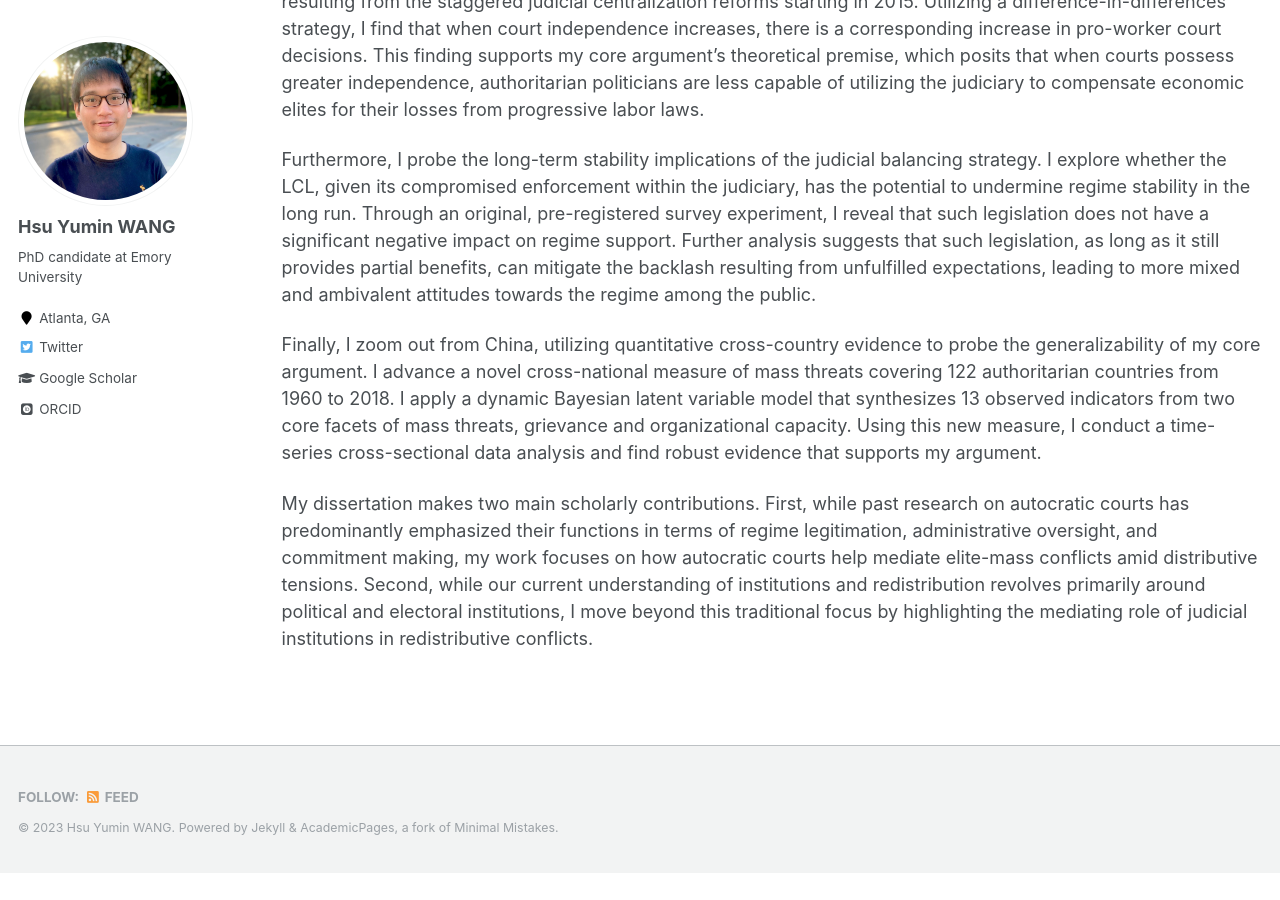
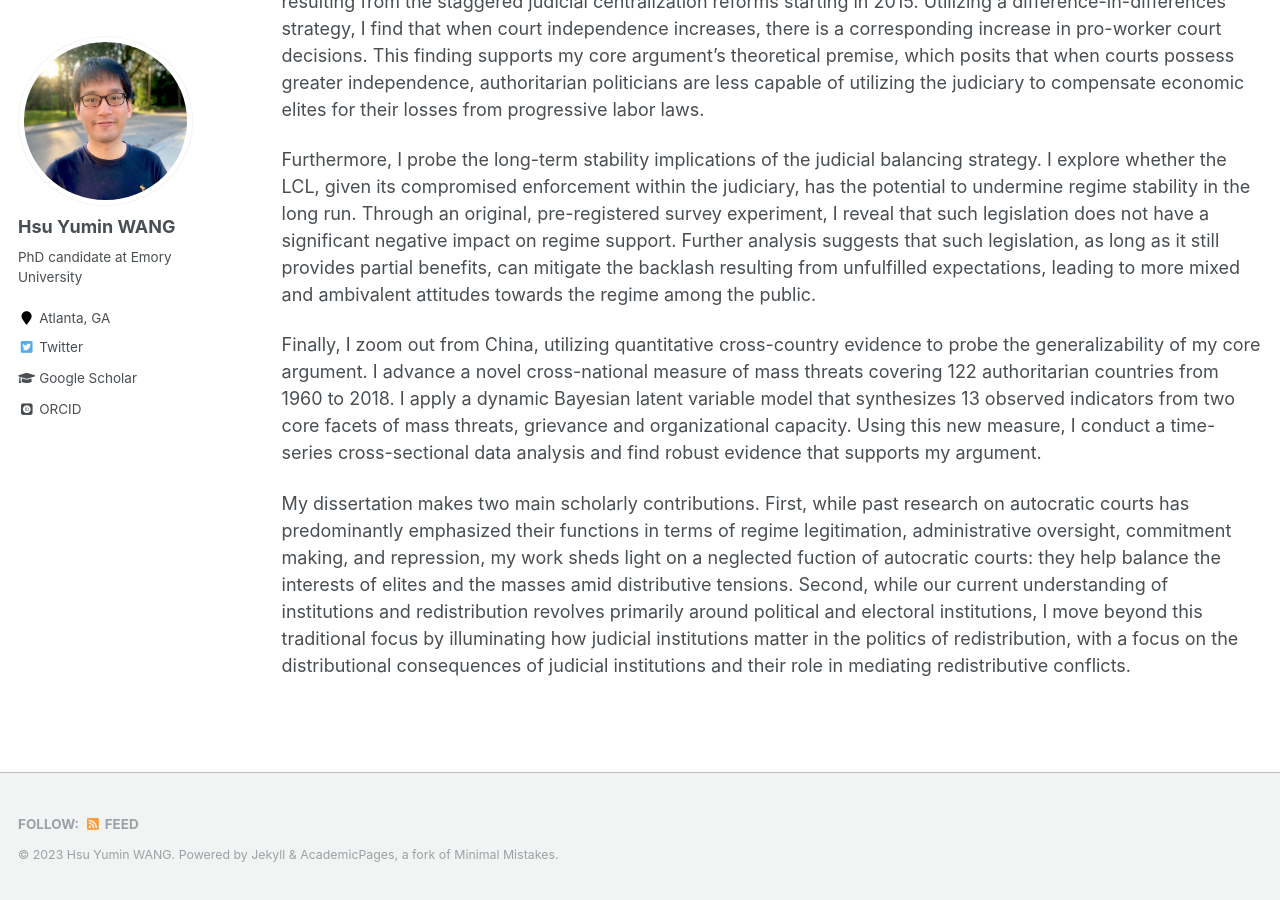
Before and after one commit to hsuyumin/hsuyumin.github.io, a Jekyll site: the page built from _pages/dissertation.md, in a window 1280 px wide and 900 px high, scrolled down 1017 px. Built offline with Jekyll 4.4.1, drawn with Linux system fonts in a browser that asks for light colours; some web fonts are replaced; before the commit the page ends 1890 px from its top, so only the background shows below that.

Commit message:
Update dissertation.md

```diff
--- a/_pages/dissertation.md
+++ b/_pages/dissertation.md
@@ -24,4 +24,4 @@ Furthermore, I probe the long-term stability implications of the judicial balanc
 
 Finally, I zoom out from China, utilizing quantitative cross-country evidence to probe the generalizability of my core argument. I advance a novel cross-national measure of mass threats covering 122 authoritarian countries from 1960 to 2018. I apply a dynamic Bayesian latent variable model that synthesizes 13 observed indicators from two core facets of mass threats, grievance and organizational capacity. Using this new measure, I conduct a time-series cross-sectional data analysis and find robust evidence that supports my argument.
 
-My dissertation makes two main scholarly contributions. First, while past research on autocratic courts has predominantly emphasized their functions in terms of regime legitimation, administrative oversight, and commitment making, my work focuses on how autocratic courts help mediate elite-mass conflicts amid distributive tensions. Second, while our current understanding of institutions and redistribution revolves primarily around political and electoral institutions, I move beyond this traditional focus by highlighting the mediating role of judicial institutions in redistributive conflicts.
+My dissertation makes two main scholarly contributions. First, while past research on autocratic courts has predominantly emphasized their functions in terms of regime legitimation, administrative oversight, commitment making, and repression, my work sheds light on a neglected fuction of autocratic courts: they help balance the interests of elites and the masses amid distributive tensions. Second, while our current understanding of institutions and redistribution revolves primarily around political and electoral institutions, I move beyond this traditional focus by illuminating how judicial institutions matter in the politics of redistribution, with a focus on the distributional consequences of judicial institutions and their role in mediating redistributive conflicts.
```
